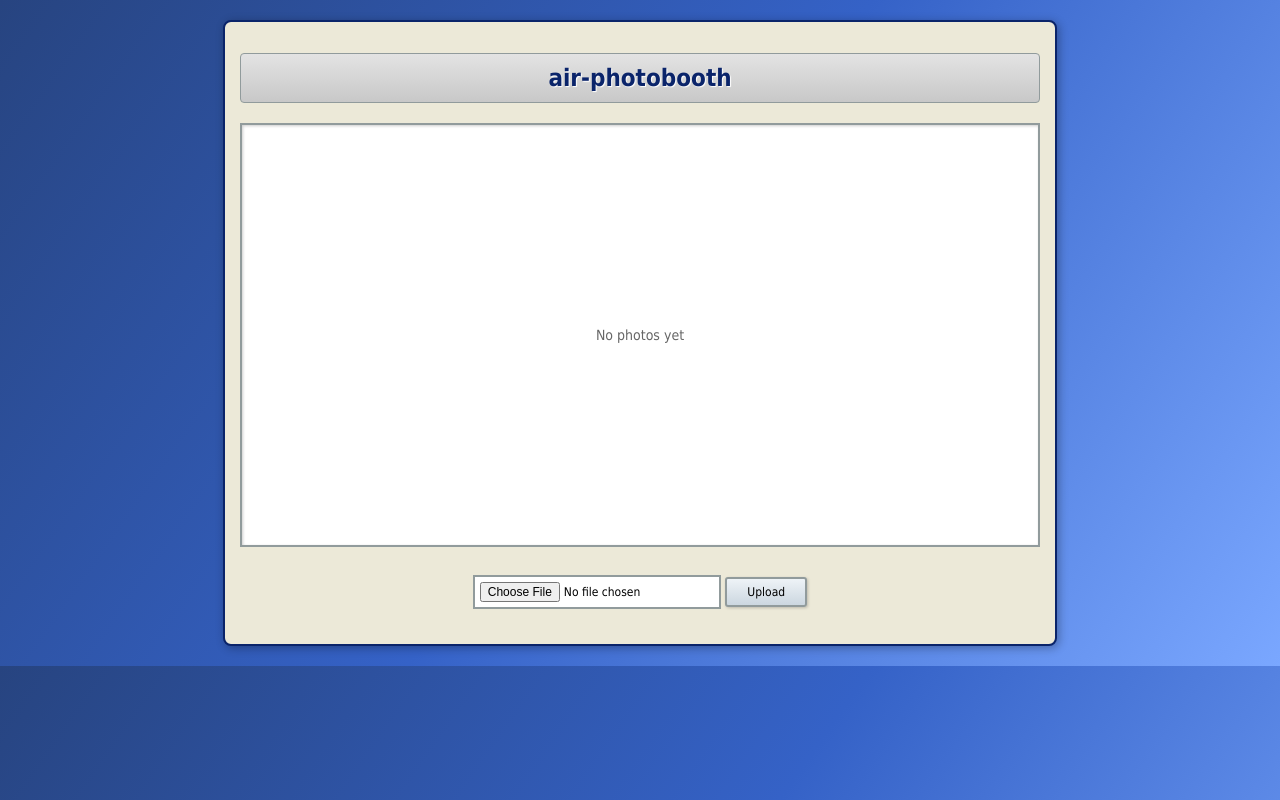
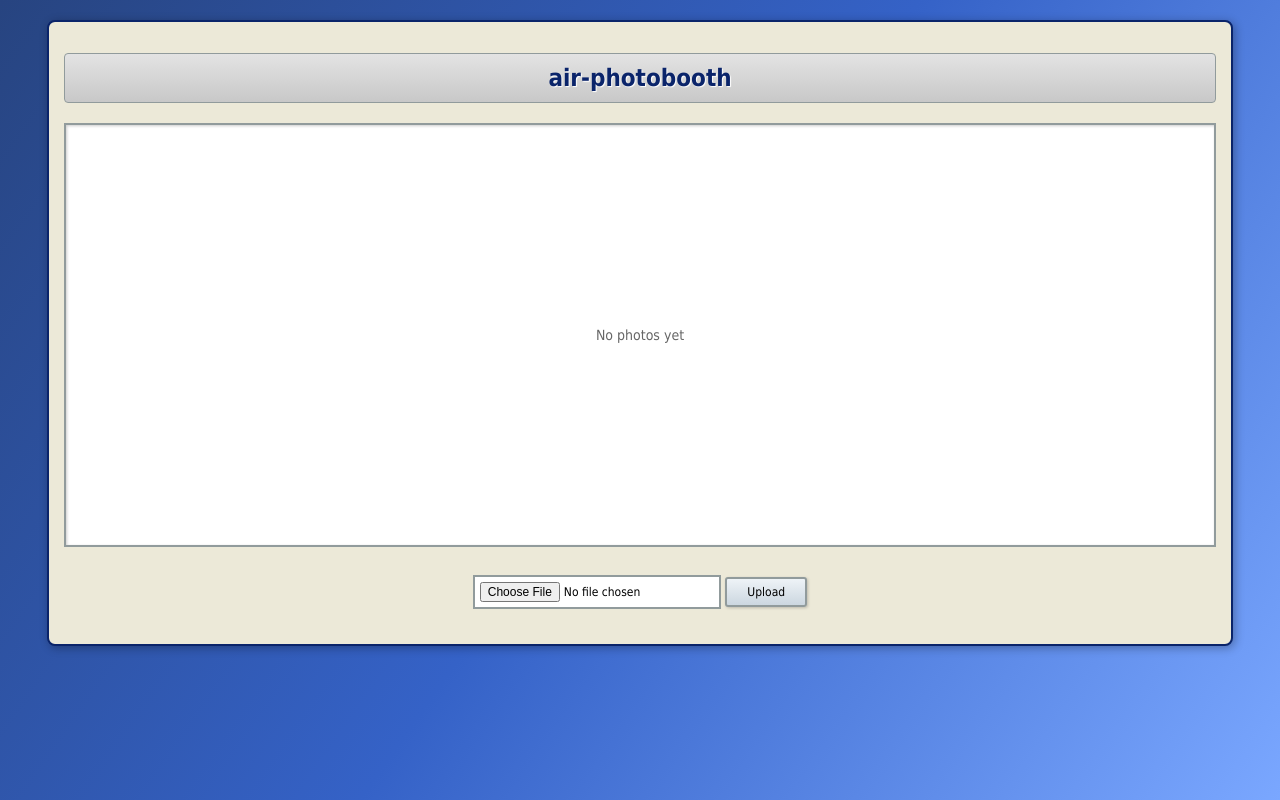
Before and after one commit to virtualmartire/air-photobooth, a Flask app: page / in a window 1280 px wide. Run offline with Flask 3, Linux system fonts and the light colour scheme; the visitor is signed in with stand-in values (Sample User, id 1); data that the repository does not hold is empty.

```diff
--- a/static/style.css
+++ b/static/style.css
@@ -1,21 +1,25 @@
-body {
+html, body {
     font-family: 'Tahoma', sans-serif;
     margin: 0;
-    padding: 20px;
+    padding: 0;
     background: #274480;
     background: linear-gradient(125deg, #274480 0%, #3562c7 50%, #7aa7ff 100%);
     color: #000;
+    min-height: 100vh;
+    height: 100vh;
+    overflow-y: hidden;
 }
 
 .container {
-    max-width: 800px;
-    margin: 0 auto;
+    width: 90%;
+    margin: 20px auto;
     text-align: center;
     background: #ECE9D8;
     border: 2px solid #0A246A;
     border-radius: 8px;
     padding: 15px;
     box-shadow: 2px 2px 10px rgba(0,0,0,0.3);
+    overflow-y: auto;
 }
 
 h1 {
@@ -42,7 +46,7 @@ h1 {
 
 .photo-container img {
     max-width: 100%;
-    max-height: 400px;
+    max-height: 70vh;
     object-fit: contain;
 }
 
```
